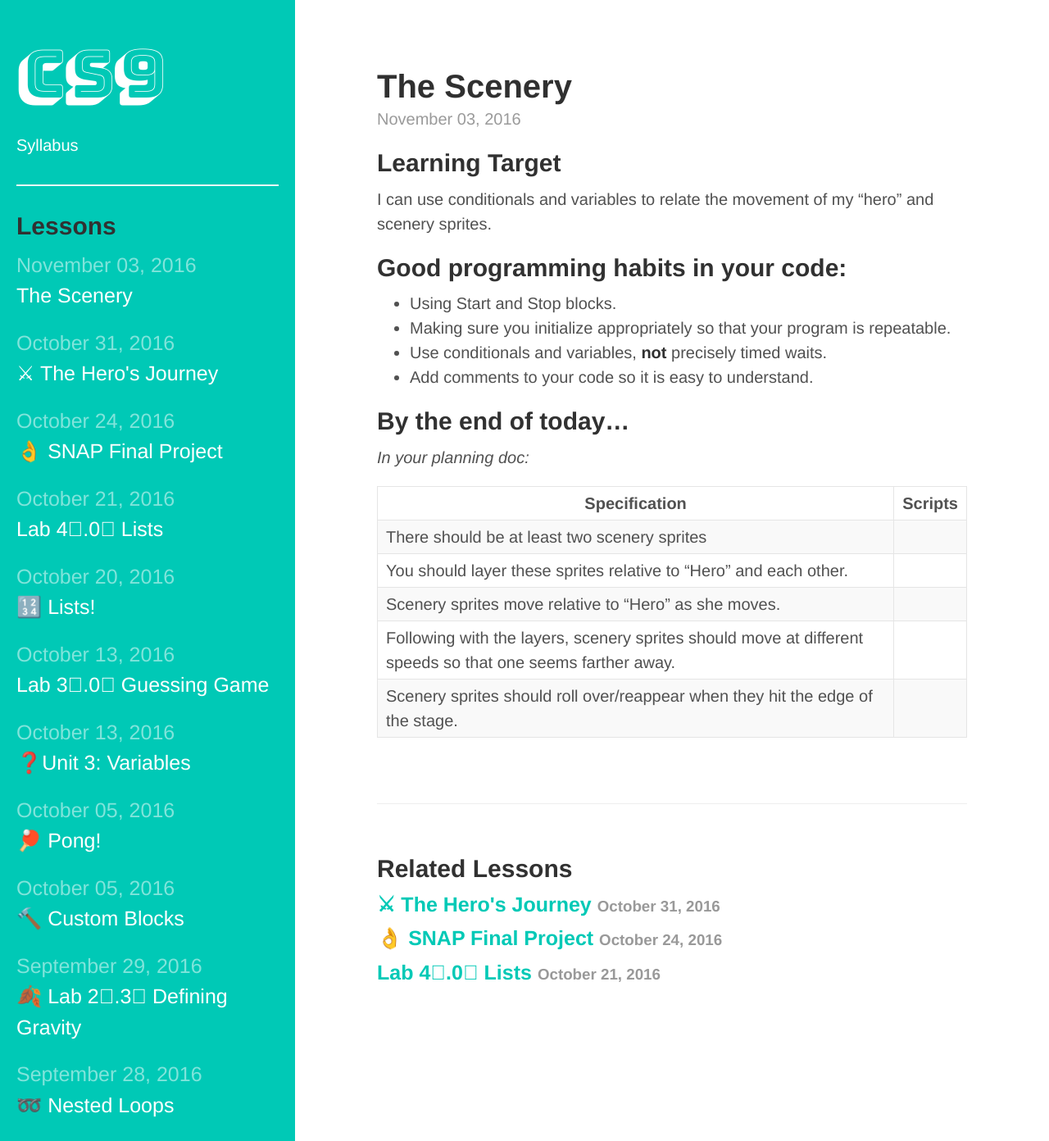
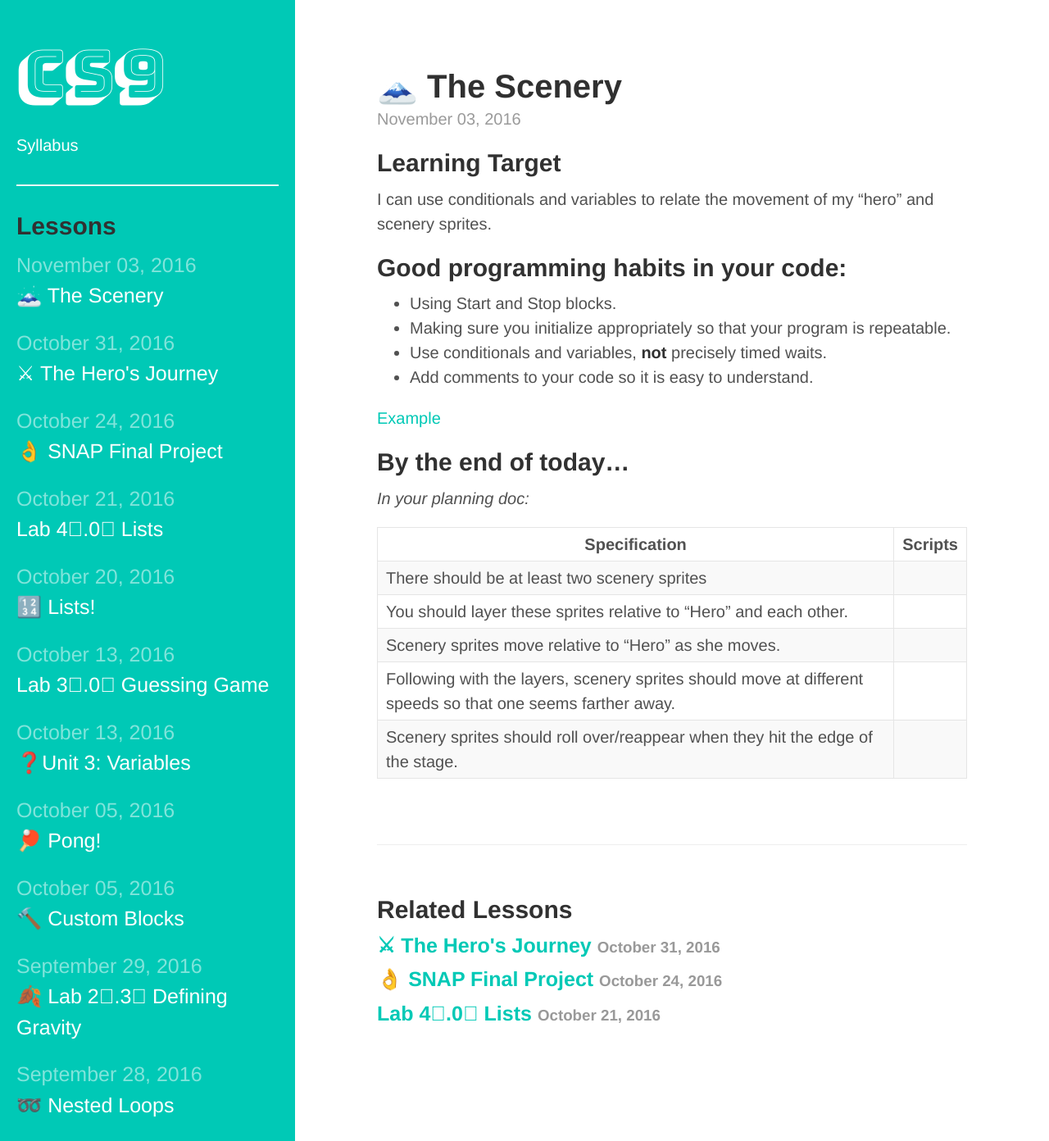
Before and after one commit to bensk/CS9, a Jekyll site: the page built from _posts/2016-11-03-the-scenery.md, in a window 1280 px wide and 1392 px high. Shown: the whole window at 82% size. Built offline with Jekyll 4.4.1, drawn with Linux system fonts in a browser that asks for light colours; some web fonts are replaced; a style sheet for code colours, icons or effects is not loaded.

Commit message:
🔗 example

```diff
--- a/_posts/2016-11-03-the-scenery.md
+++ b/_posts/2016-11-03-the-scenery.md
@@ -1,6 +1,6 @@
 ---
 layout: "post"
-title: "The Scenery"
+title: "🗻 The Scenery"
 date: "2016-11-03 18:34"
 ---
 
@@ -14,6 +14,8 @@ I can use conditionals and variables to relate the movement of my "hero" and sce
 - Use conditionals and variables, **not** precisely timed waits.
 - Add comments to your code so it is easy to understand.
 
+[Example](http://snap.berkeley.edu/snapsource/snap.html#present:Username=223bsk&ProjectName=Mario)
+
 ## By the end of today...
 _In your planning doc:_
 
```
